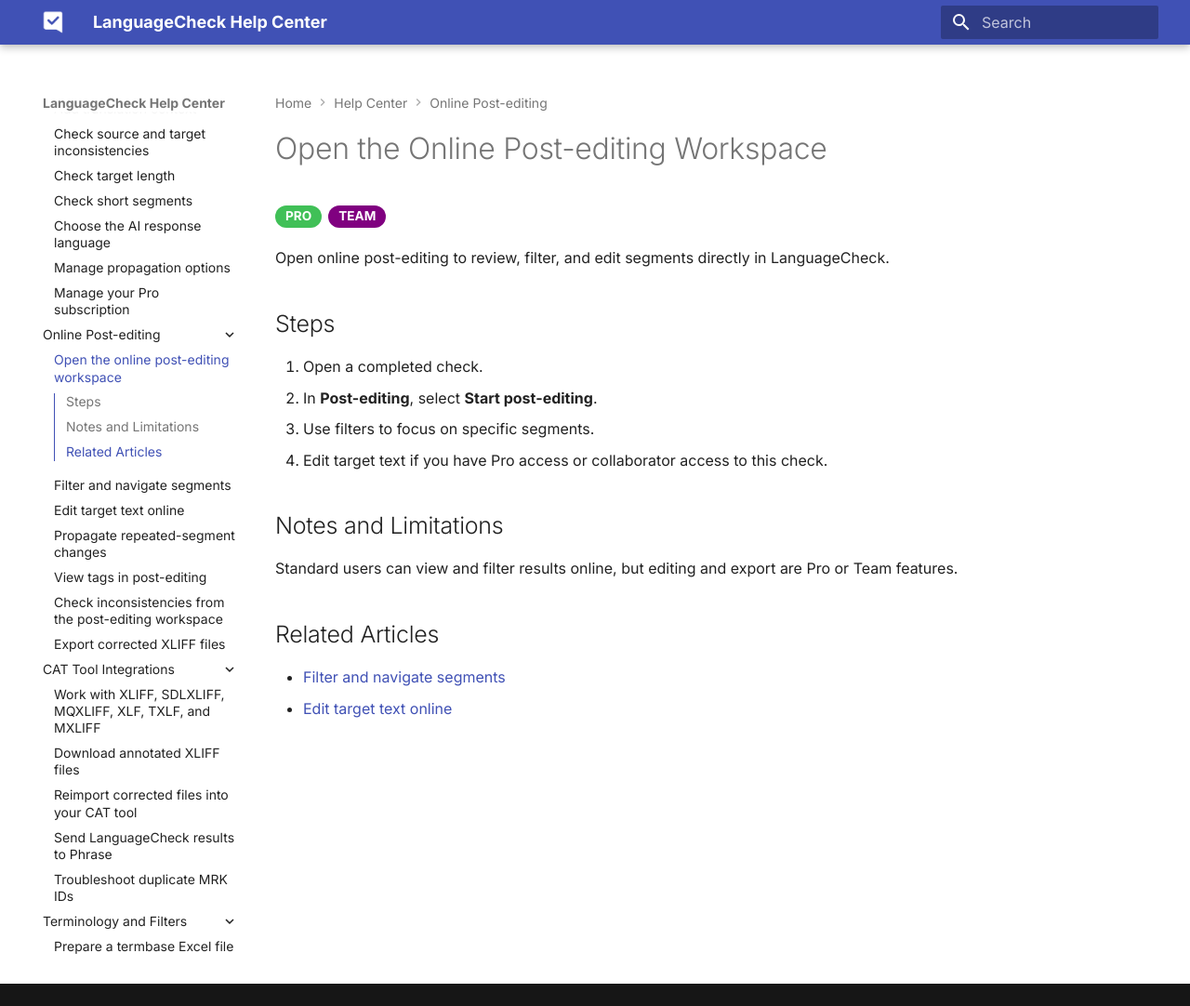
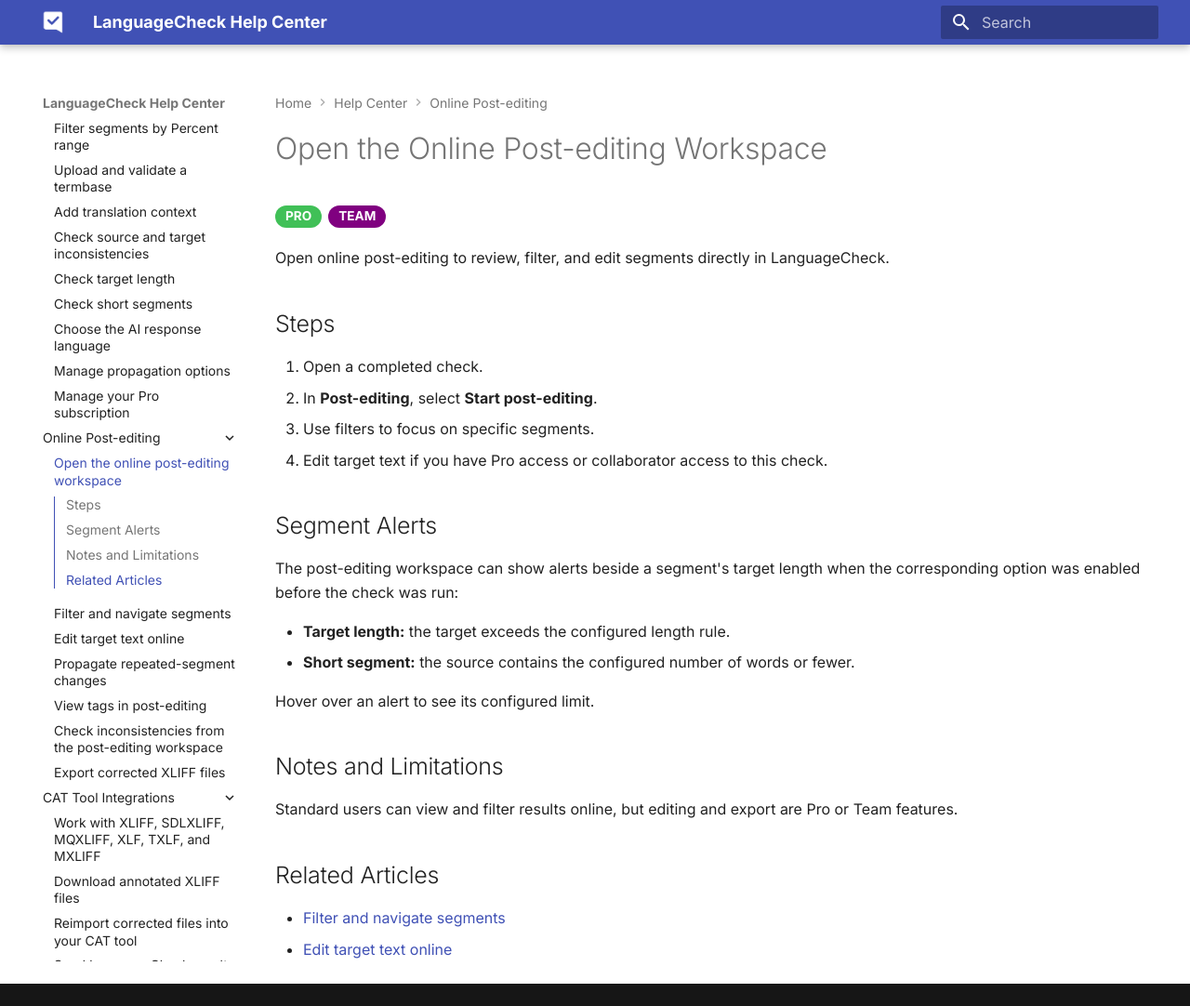
Before and after one commit to aqrate-biz/languagecheck-help, an MkDocs documentation site: the page built from docs/help-center/online-post-editing/open-workspace.md, in a window 1280 px wide and 1082 px high. Shown: the whole window at 93% size. Built offline with MkDocs 1.6.1 and Material for MkDocs 9.7.7, drawn with Linux system fonts in a browser that asks for light colours; some web fonts are replaced; comment, search, counter and statistics services are not loaded; the version menu is left out.

Commit message:
segment alerts in post edit

```diff
--- a/docs/help-center/online-post-editing/open-workspace.md
+++ b/docs/help-center/online-post-editing/open-workspace.md
@@ -11,6 +11,15 @@
 3. Use filters to focus on specific segments.
 4. Edit target text if you have Pro access or collaborator access to this check.
 
+## Segment Alerts
+
+The post-editing workspace can show alerts beside a segment's target length when the corresponding option was enabled before the check was run:
+
+- **Target length:** the target exceeds the configured length rule.
+- **Short segment:** the source contains the configured number of words or fewer.
+
+Hover over an alert to see its configured limit.
+
 ## Notes and Limitations
 
 Standard users can view and filter results online, but editing and export are Pro or Team features.
```
